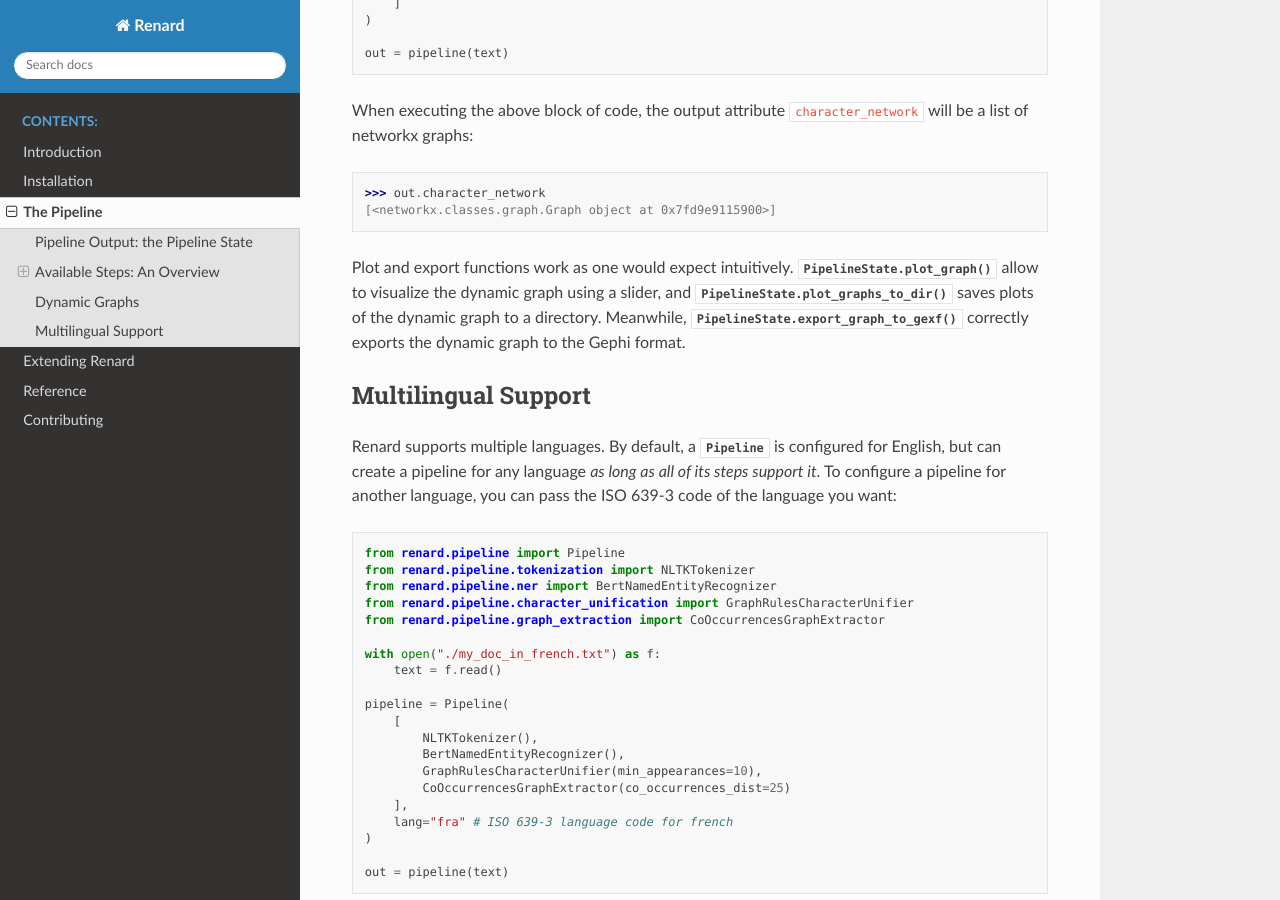
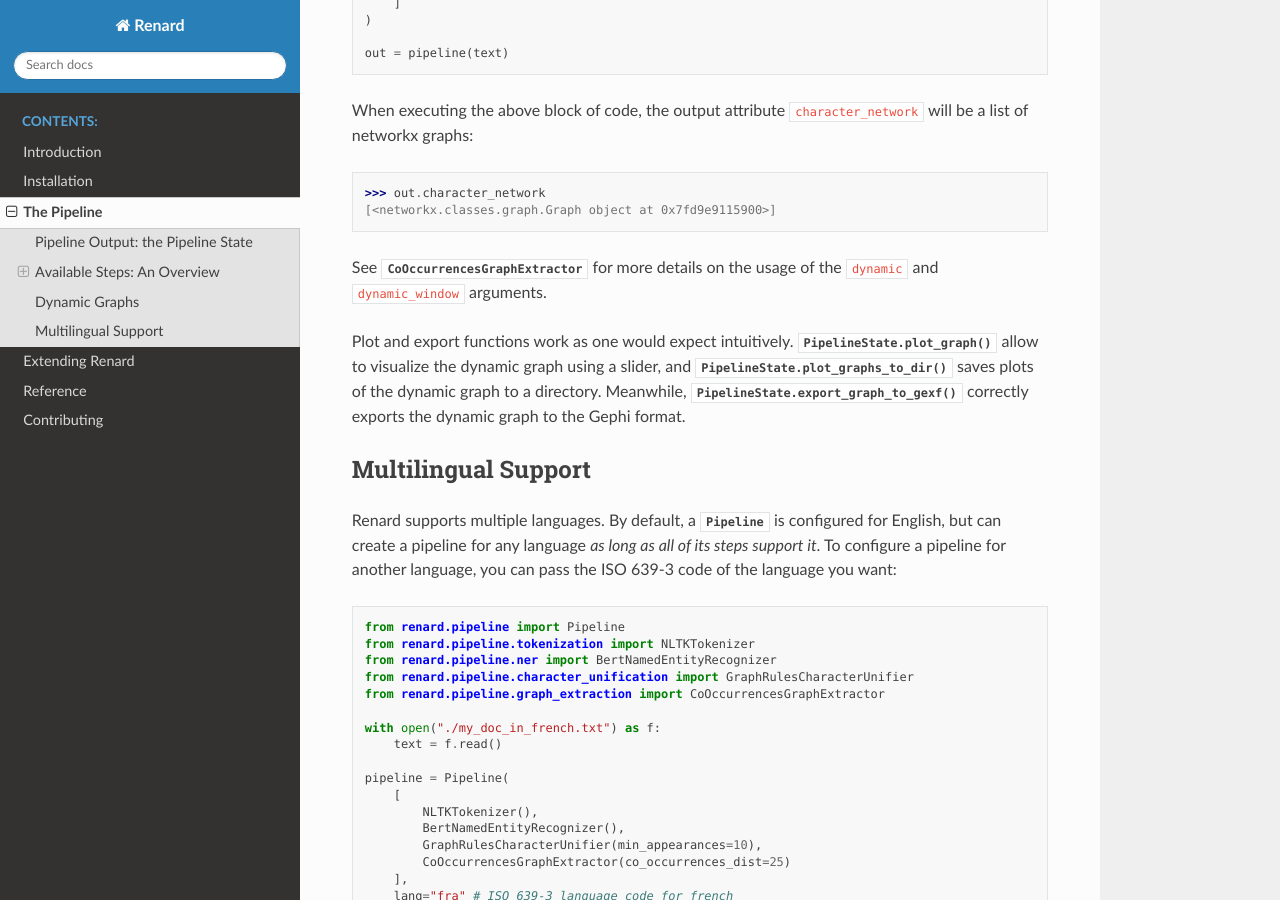
Before and after one commit to CompNet/Renard, a Sphinx documentation site: the page built from docs/pipeline.rst, in a window 1280 px wide and 900 px high, scrolled down 4054 px. Built offline with Sphinx 7.4.7 and the Read the Docs theme 2.0.0, drawn with Linux system fonts in a browser that asks for light colours.

Commit message:
Add more details to the Dynamic Graphs section of the documentation

```diff
--- a/docs/pipeline.rst
+++ b/docs/pipeline.rst
@@ -240,6 +240,9 @@
 >>> out.character_network
 [<networkx.classes.graph.Graph object at 0x7fd9e9115900>]
 
+See :class:`.CoOccurrencesGraphExtractor` for more details on the
+usage of the ``dynamic`` and ``dynamic_window`` arguments.
+
 Plot and export functions work as one would expect
 intuitively. :meth:`.PipelineState.plot_graph` allow to visualize the
 dynamic graph using a slider, and
```
